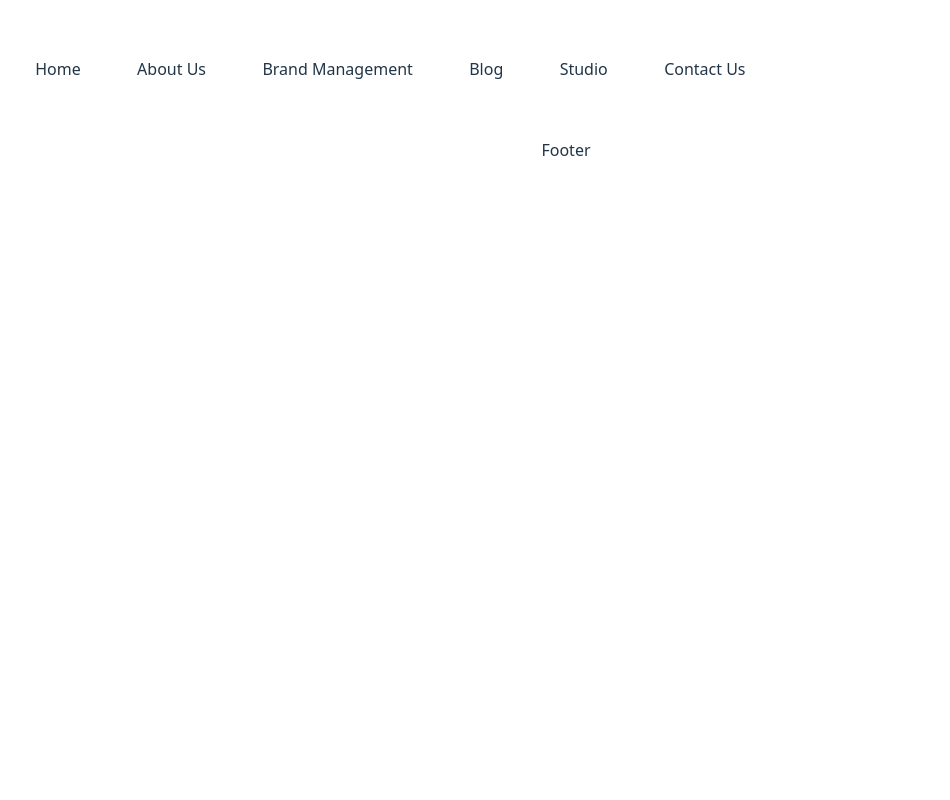
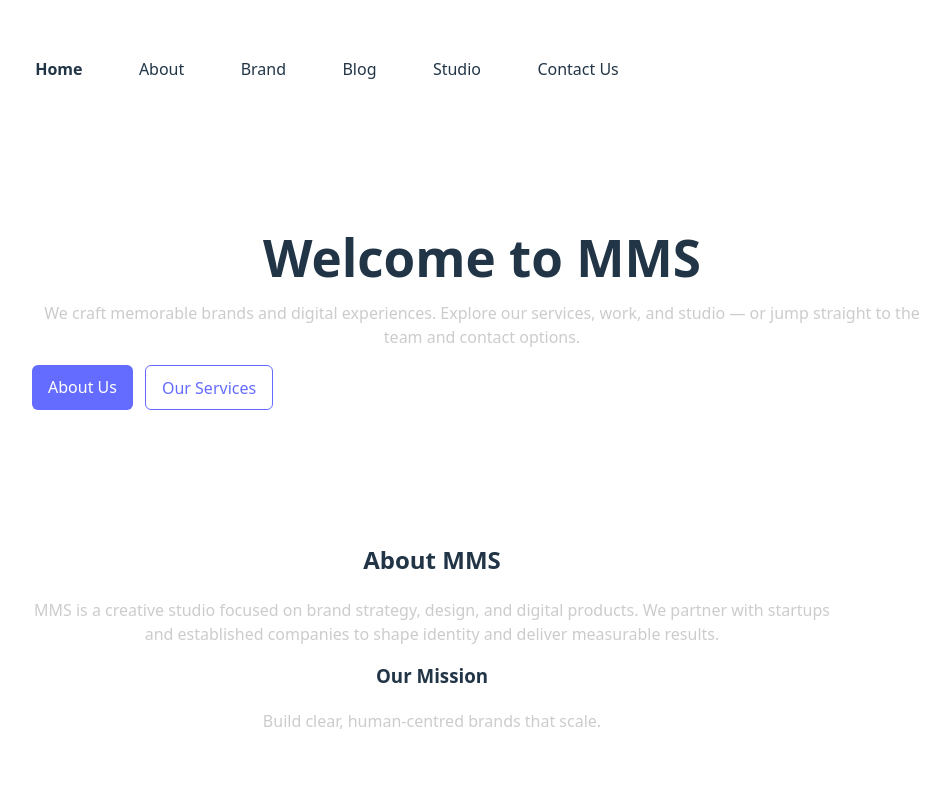
Before and after one commit to saranyamms0607-rgb/mms-website, a React (Vite) app: page / in a window 1280 px wide. Shown: the top 800 px of the page, without its empty margins (74-1024 px from the left). Built offline with nearby package versions, Linux system fonts and the light colour scheme.

Commit message:
Add all components and scroll effect ss

```diff
--- a/src/App.jsx
+++ b/src/App.jsx
@@ -12,7 +12,7 @@ import { Root } from './components/Root'
 import { ContactUs } from './Taps/ContactUs'
 
 function App() {
-  const [active, setActive] = useState('all')
+  const [active, setActive] = useState('home')
 
   return (
     <>
--- a/src/Taps/Blog.jsx
+++ b/src/Taps/Blog.jsx
@@ -8,7 +8,8 @@ const posts = [
 export const Blog = () => {
   return (
     <section id="blog" style={{padding: '3rem 1rem', maxWidth: 900}}>
-      <h2>From the Studio</h2>
+        <h2>Blog</h2>
+      <h3>From the Studio</h3>
       <p style={{color: 'var(--muted, #ccc)'}}>Insights on design, branding, and product.</p>
 
       <ul>
--- a/src/components/Header.jsx
+++ b/src/components/Header.jsx
@@ -2,13 +2,14 @@ import React from 'react'
 
 export const Header = ({ active = 'home', onNavigate = () => {} }) => {
   const handleClick = (tab) => {
-    if (tab === 'all') {
-      onNavigate('all')
+    // Clicking Home should always go to the landing home view
+    if (tab === 'home') {
+      onNavigate('home')
       return
     }
 
-    // If the landing (all) is active, scroll to the section on the same page
-    if (active === 'all') {
+    // If the landing (home) is active, scroll to the section on the same page
+    if (active === 'home') {
       const el = document.getElementById(tab)
       if (el) {
         el.scrollIntoView({ behavior: 'smooth', block: 'start' })
@@ -39,9 +40,10 @@ export const Header = ({ active = 'home', onNavigate = () => {} }) => {
   return (
     <header className="site-header">
       <nav style={{ padding: '1rem', display: 'flex', gap: 6 }}>
+        {/* {btn('all', 'All')} */}
         {btn('home', 'Home')}
-        {btn('about', 'About Us')}
-        {btn('brand', 'Brand Management')}
+        {btn('about', 'About ')}
+        {btn('brand', 'Brand')}
         {btn('blog', 'Blog')}
         {btn('studio', 'Studio')}
         {btn('contact', 'Contact Us')}
```
